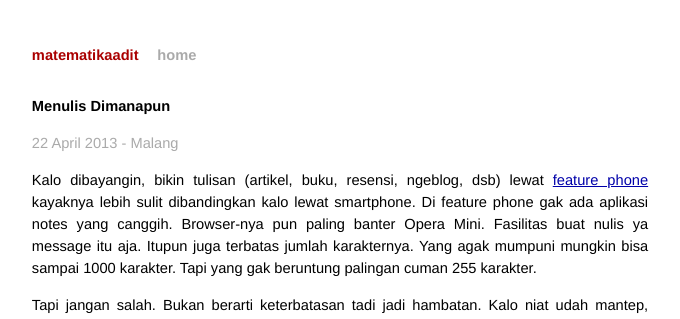
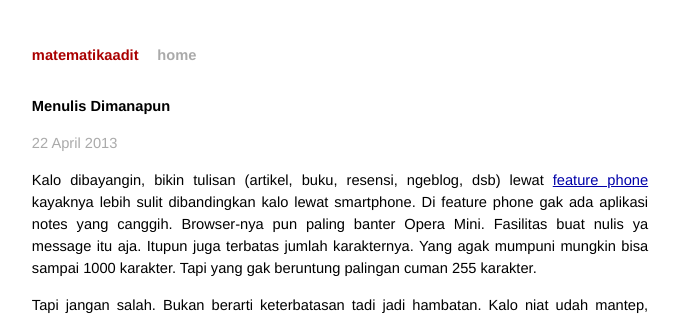
Before and after one commit to matematikaadit/matematikaadit.github.io, a Jekyll site: the page built from _posts/2013-04-22-menulis-dimanapun.md, in a window 1280 px wide. Shown: the top 319 px of the page, without its empty margins (300-980 px from the left). Built offline with Jekyll 4.4.1, drawn with Linux system fonts in a browser that asks for light colours; Markdown is read by kramdown in place of the engine named in the settings.

Commit message:
hilangkan tempat di post

```diff
--- a/_posts/2013-04-22-menulis-dimanapun.md
+++ b/_posts/2013-04-22-menulis-dimanapun.md
@@ -6,7 +6,7 @@ title: Menulis Dimanapun
 {{ page.title }}
 ================
 
-<p class="meta">22 April 2013 - Malang</p>
+<p class="meta">22 April 2013</p>
 
 Kalo dibayangin, bikin tulisan (artikel, buku, resensi, ngeblog, dsb) lewat
 [feature phone][1] kayaknya lebih sulit dibandingkan kalo lewat smartphone.
```
